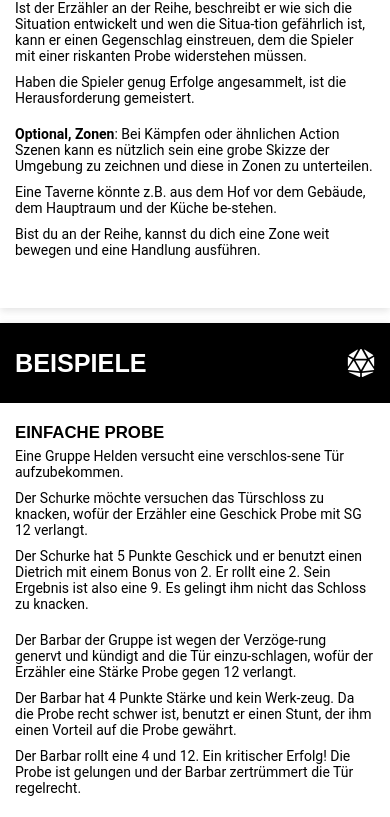
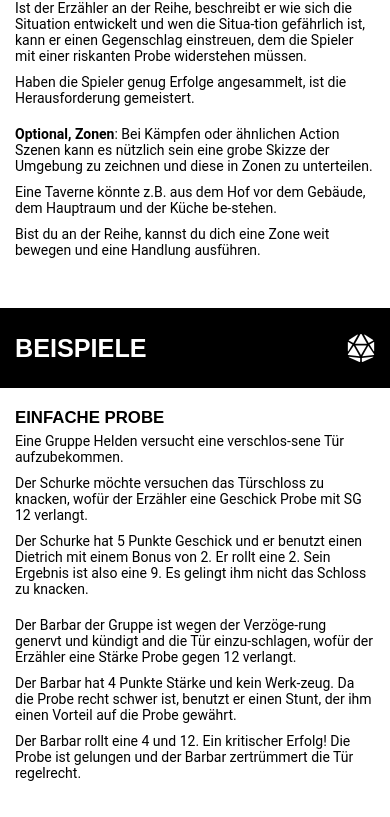
Before and after one commit to Paraldos/dungeoncrawl, a React (Vite) app: page / in a window 390 px wide. Shown: the part 1150-1967 px from the top of the page. Built offline with nearby package versions, Linux system fonts and the light colour scheme.

Commit message:
fixed header in mobile

```diff
--- a/src/components/playbooks/talentHeader/talentHeader.css
+++ b/src/components/playbooks/talentHeader/talentHeader.css
@@ -4,6 +4,12 @@
   gap: 20px;
   border-radius: 3px;
   padding: 2px 10px;
+
+  @media only screen and (max-width: 1150px) {
+    background-color: transparent;
+    color: black;
+    padding: 0;
+  }
 
   h3 {
     margin: 0;
@@ -14,5 +20,9 @@
     text-align: right;
     margin-top: 1px;
     padding: 5px 0;
+
+    @media only screen and (max-width: 1150px) {
+      display: none;
+    }
   }
 }
--- a/src/styles/section.css
+++ b/src/styles/section.css
@@ -11,7 +11,8 @@ section {
   @media only screen and (max-width: 1150px) {
     width: 100%;
     height: fit-content;
-    margin-top: 0;
+    margin: 0;
+    box-shadow: none;
   }
 }
 
```
